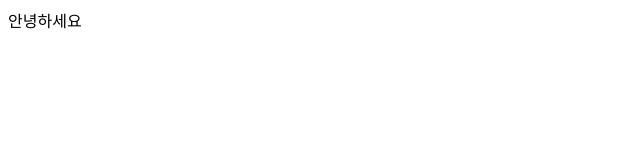
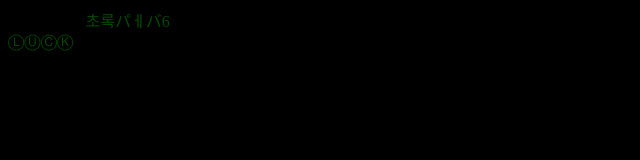
Before and after one commit to chldbsk/yuna, a plain HTML site: page index.html in a window 1280 px wide. Shown: the whole page, without its empty margins (0-640 px from the left). Drawn offline with Linux system fonts and the light colour scheme.

Commit message:
Update index.html

```diff
--- a/index.html
+++ b/index.html
@@ -5,3 +5,17 @@
 안녕하세요
 </body>
 </html>
+<html> <head>
+<title> YUNA </title>
+</head>
+<body bgcolor="#000000">
+
+<font color="#004A00">
+초록パㅔバ6<br>
+</font>
+
+<head> <title>  </title> </head>
+<body>
+<font color="#004A00"> ⓁⓊⒸⓀ </font>
+</body>
+</html>
```
